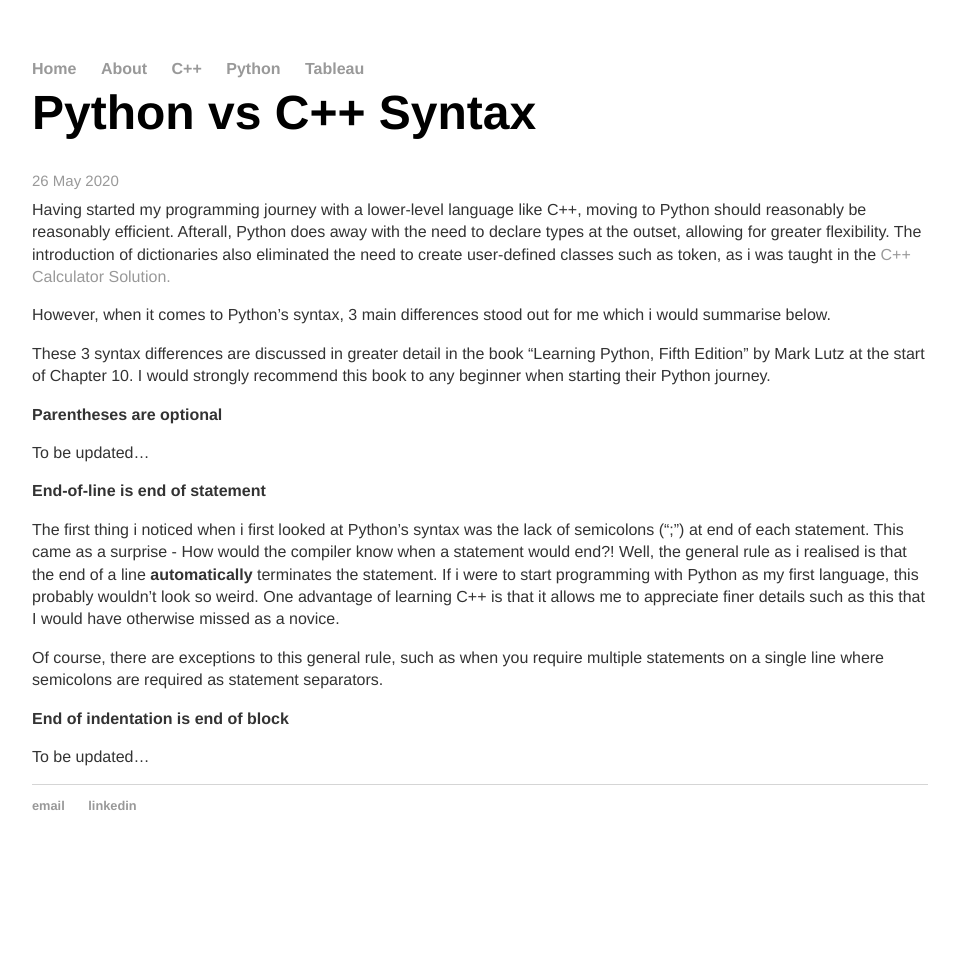
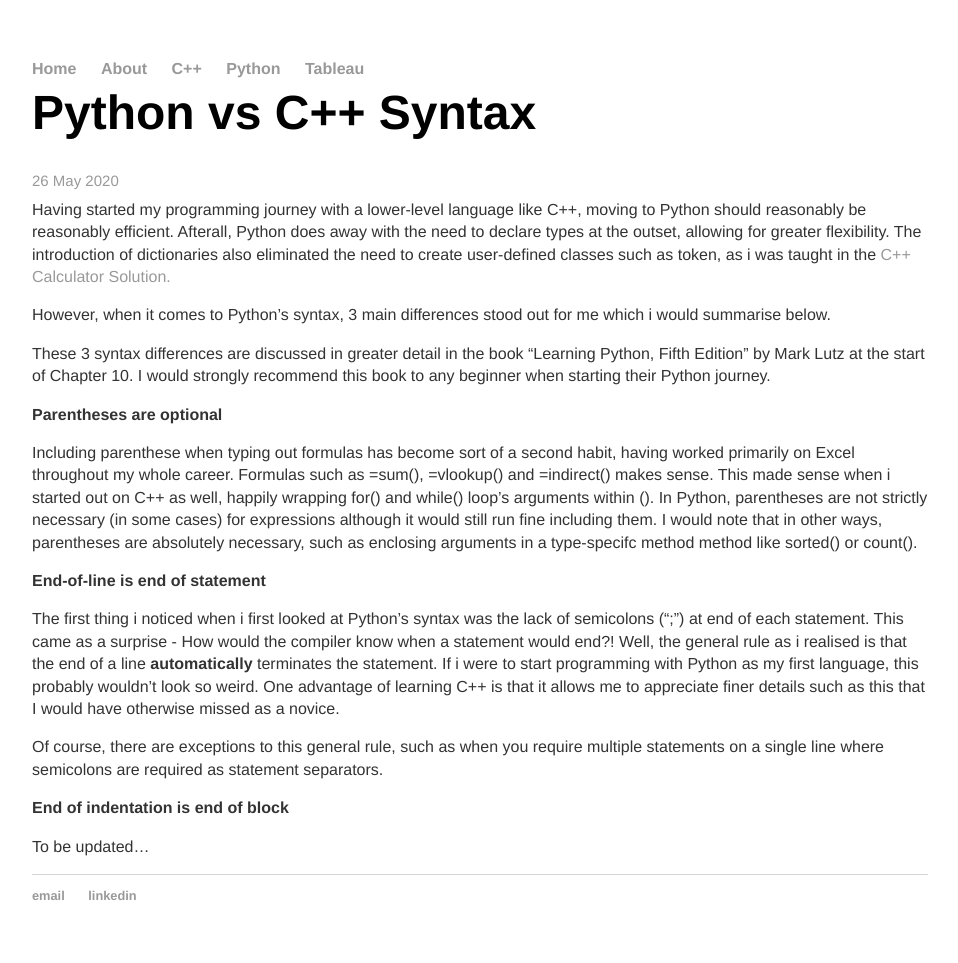
Before and after one commit to cchanzl/Lock-Screen, a Jekyll site: the page built from _posts/2020-05-26-Python-vs-C++-Syntax.md, in a window 1280 px wide. Shown: the whole page, without its empty margins (160-1118 px from the left). Built offline with Jekyll 4.4.1, drawn with Linux system fonts in a browser that asks for light colours; before the commit the page ends 900 px from its top, so only the background shows below that.

Commit message:
Update 2020-05-26-Python-vs-C++-Syntax.md

```diff
--- a/_posts/2020-05-26-Python-vs-C++-Syntax.md
+++ b/_posts/2020-05-26-Python-vs-C++-Syntax.md
@@ -14,7 +14,7 @@ These 3 syntax differences are discussed in greater detail in the book "Learning
 <b> Parentheses are optional </b>
 <br>
 
-To be updated...
+Including parenthese when typing out formulas has become sort of a second habit, having worked primarily on Excel throughout my whole career. Formulas such as =sum(), =vlookup() and =indirect() makes sense. This made sense when i started out on C++ as well, happily wrapping for() and while() loop's arguments within (). In Python, parentheses are not strictly necessary (in some cases) for expressions although it would still run fine including them. I would note that in other ways, parentheses are absolutely necessary, such as enclosing arguments in a type-specifc method method like sorted() or count().
 
 <b> End-of-line is end of statement </b>
 <br>
```
